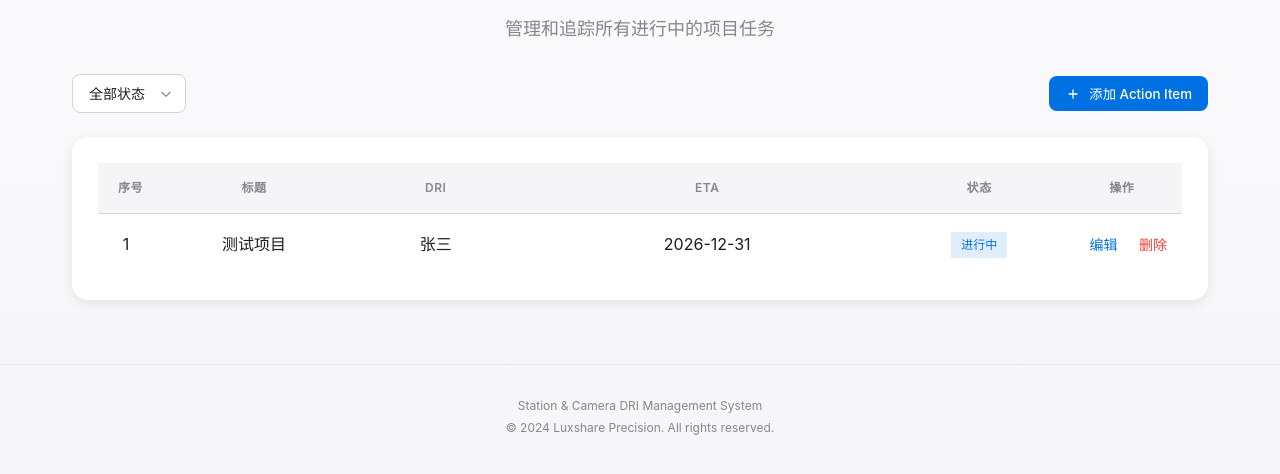
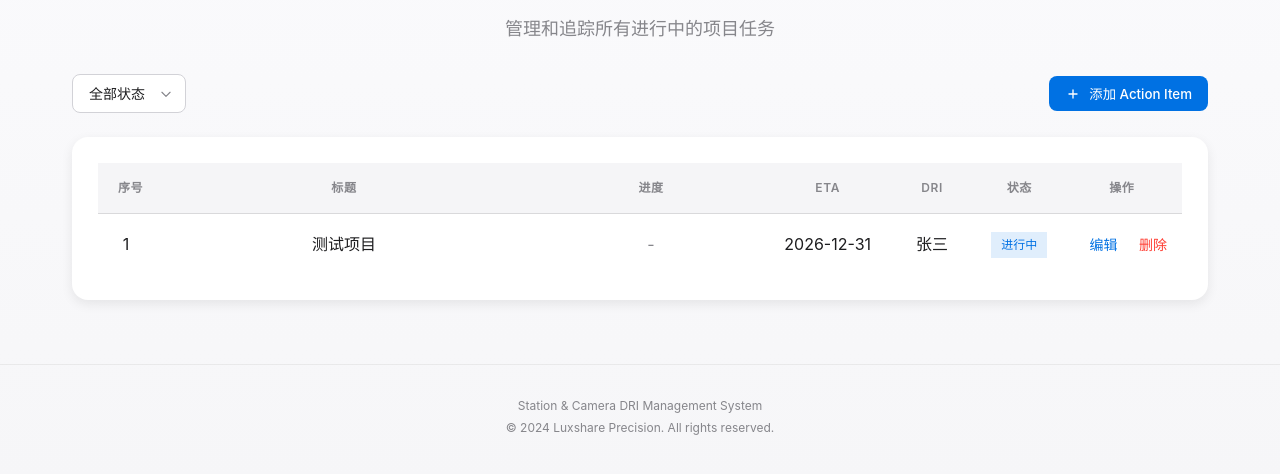
Before and after one commit to alston-lai/station-camera-dri, a Flask app: page /action-items in a window 1280 px wide. Shown: the part 186-660 px from the top of the page. Run offline with Flask 2, Linux system fonts and the light colour scheme; the visitor is signed in with stand-in values (Sample User, id 1); data comes from the database, SQL or seed files in the repository.

Commit message:
Action items新增进度文本列，调整列宽与列序

```diff
--- a/scripts/app.py
+++ b/scripts/app.py
@@ -562,6 +562,7 @@ def api_action_items_add():
         'title': data['title'],
         'dri': data.get('dri', ''),
         'eta': data.get('eta', ''),
+        'progress': data.get('progress', ''),
         'status': '进行中',
         'operator': user.get('name', user.get('employee_id', 'Unknown'))
     }, ip_address)
--- a/scripts/data_manager.py
+++ b/scripts/data_manager.py
@@ -95,6 +95,7 @@ CREATE TABLE IF NOT EXISTS action_items (
     dri        TEXT,
     eta        TEXT,
     status     TEXT,
+    progress   TEXT,
     operator   TEXT,
     created_at TEXT,
     updated_at TEXT
@@ -192,9 +193,9 @@ def _migrate_all():
         if isinstance(ai, dict):
             for it in ai.get('items', []):
                 c.execute(
-                    'INSERT INTO action_items(title,dri,eta,status,operator,created_at,updated_at) VALUES(?,?,?,?,?,?,?)',
+                    'INSERT INTO action_items(title,dri,eta,status,progress,operator,created_at,updated_at) VALUES(?,?,?,?,?,?,?,?)',
                     (it.get('title', ''), it.get('dri', ''), it.get('eta', ''), it.get('status', ''),
-                     it.get('operator', ''), it.get('created_at', ''), it.get('updated_at', '')))
+                     it.get('progress', ''), it.get('operator', ''), it.get('created_at', ''), it.get('updated_at', '')))
         # info_list（records 列表顺序：旧的 history 是“最新在前”，这里无需处理）
         info = _load_json_file('info_list.json')
         if isinstance(info, dict):
@@ -397,9 +398,9 @@ def get_all_action_items() -> List[Dict]:
 def add_action_item(item: Dict, ip_address: str = '') -> None:
     c = _conn()
     cur = c.execute(
-        'INSERT INTO action_items(title,dri,eta,status,operator,created_at) VALUES(?,?,?,?,?,?)',
+        'INSERT INTO action_items(title,dri,eta,status,progress,operator,created_at) VALUES(?,?,?,?,?,?,?)',
         (item.get('title', ''), item.get('dri', ''), item.get('eta', ''),
-         item.get('status', '进行中'), item.get('operator', ''), _now_minute()))
+         item.get('status', '进行中'), item.get('progress', ''), item.get('operator', ''), _now_minute()))
     item['id'] = cur.lastrowid
     item['created_at'] = _now_minute()
     c.commit()
@@ -409,7 +410,7 @@ def add_action_item(item: Dict, ip_address: str = '') -> None:
 
 def update_action_item(item_id: int, updates: Dict, ip_address: str = '') -> None:
     c = _conn()
-    fields = ['title', 'dri', 'eta', 'status', 'operator']
+    fields = ['title', 'dri', 'eta', 'status', 'progress', 'operator']
     sets = []
     vals = []
     for f in fields:
@@ -629,12 +630,22 @@ def delete_collector_sheet(sheet_id: int, operator: str = 'System',
 
 
 # ===== 初始化 =====
+def _ensure_schema_columns():
+    """对已存在的数据库执行增量列迁移（幂等）。"""
+    c = _conn()
+    cols = [r['name'] for r in c.execute('PRAGMA table_info(action_items)').fetchall()]
+    if 'progress' not in cols:
+        c.execute('ALTER TABLE action_items ADD COLUMN progress TEXT')
+    c.commit()
+
+
 def init_all_data() -> None:
-    """初始化数据库：建表并把现有 JSON 业务数据一次性导入（幂等）"""
+    """初始化数据库：建表、增量补列，并把现有 JSON 业务数据一次性导入（幂等）"""
     os.makedirs(os.path.dirname(DATABASE_PATH), exist_ok=True)
     c = _conn()
     c.executescript(SCHEMA)
     c.commit()
+    _ensure_schema_columns()
     _migrate_all()
 
 
--- a/templates/action_items.html
+++ b/templates/action_items.html
@@ -35,20 +35,22 @@
                     <col class="col-data">
                     <col class="col-data">
                     <col class="col-data">
+                    <col class="col-data">
                     <col class="col-op">
                 </colgroup>
                 <thead>
                     <tr>
                         <th class="seq-cell">序号</th>
                         <th>标题</th>
-                        <th>DRI</th>
-                        <th>ETA</th>
-                        <th>状态</th>
+                        <th>进度</th>
+                        <th class="narrow-col">ETA</th>
+                        <th class="narrow-col">DRI</th>
+                        <th class="narrow-col">状态</th>
                         <th class="op-cell">操作</th>
                     </tr>
                 </thead>
                 <tbody id="actionItemsTable">
-                    <tr><td colspan="6" class="loading-cell"><div class="spinner"></div></td></tr>
+                    <tr><td colspan="7" class="loading-cell"><div class="spinner"></div></td></tr>
                 </tbody>
             </table>
         </div>
@@ -80,6 +82,10 @@
                     <label class="form-label">ETA（完成日期）</label>
                     <input type="date" name="eta" class="form-input">
                 </div>
+            </div>
+            <div class="form-group">
+                <label class="form-label">进度</label>
+                <textarea name="progress" rows="4" class="form-input progress-textarea" placeholder="已完成的细节、正在进行的细节、后续计划、遇到的问题等"></textarea>
             </div>
             <div class="modal-footer">
                 <button type="button" onclick="closeAddModal()" class="modal-btn modal-btn-cancel">取消</button>
@@ -115,6 +121,10 @@
                     <label class="form-label">ETA（完成日期）</label>
                     <input type="date" name="eta" class="form-input">
                 </div>
+            </div>
+            <div class="form-group">
+                <label class="form-label">进度</label>
+                <textarea name="progress" rows="4" class="form-input progress-textarea" placeholder="已完成的细节、正在进行的细节、后续计划、遇到的问题等"></textarea>
             </div>
             <div class="form-group">
                 <label class="form-label">状态</label>
@@ -244,9 +254,17 @@
 .data-table td.data-cell {
     text-align: center;                  /* 内容默认居中 */
     vertical-align: middle;
+    overflow-wrap: anywhere;             /* 超长连续文本强制折行 */
+    word-break: break-word;
 }
 .data-table td.data-cell.is-long {
     text-align: left;                    /* 长文本 → 左对齐 */
+}
+/* ETA / DRI / 状态 三列：内容宽度可预测，缩窄左右内边距以减小列间空白 */
+.data-table th.narrow-col,
+.data-table td.narrow-col {
+    padding-left: 0.35rem;
+    padding-right: 0.35rem;
 }
 .data-table .col-seq { width: 56px; }
 .data-table .col-op  { width: 120px; }
@@ -256,6 +274,18 @@
     justify-content: center;
     gap: 0.35rem;
     white-space: nowrap;
+}
+.data-table td.progress-cell {
+    white-space: pre-line;               /* 保留进度文本中的换行 */
+    overflow-wrap: anywhere;             /* 且无空格的长文本也折行，不横向溢出 */
+    word-break: break-word;
+}
+.progress-textarea {
+    width: 100%;
+    box-sizing: border-box;
+    resize: vertical;
+    min-height: 5rem;
+    font-family: inherit;
 }
 .loading-cell {
     text-align: center;
@@ -338,7 +368,7 @@ function renderTable() {
 
     const tbody = document.getElementById('actionItemsTable');
     if (items.length === 0) {
-        tbody.innerHTML = '<tr><td colspan="6" class="empty-cell">暂无数据</td></tr>';
+        tbody.innerHTML = '<tr><td colspan="7" class="empty-cell">暂无数据</td></tr>';
         applyActionLayout();
         return;
     }
@@ -349,12 +379,13 @@ function renderTable() {
             <tr class="${isOverdue ? 'row-overdue' : ''}">
                 <td class="seq-cell text-secondary">${idx + 1}</td>
                 <td class="data-cell"><span class="font-medium">${item.title}</span></td>
-                <td class="data-cell">${item.dri || '<span class="text-secondary">-</span>'}</td>
-                <td class="data-cell ${isOverdue ? 'text-danger font-semibold' : ''}">
+                <td class="data-cell progress-cell">${item.progress || '<span class="text-secondary">-</span>'}</td>
+                <td class="data-cell narrow-col ${isOverdue ? 'text-danger font-semibold' : ''}">
                     ${item.eta || '-'}
                     ${isOverdue ? '<span class="badge badge-danger ml-2">逾期</span>' : ''}
                 </td>
-                <td class="data-cell">
+                <td class="data-cell narrow-col">${item.dri || '<span class="text-secondary">-</span>'}</td>
+                <td class="data-cell narrow-col">
                     <span class="badge badge-${item.status === '已完成' ? 'success' : item.status === '已取消' ? 'secondary' : 'info'}">
                         ${item.status}
                     </span>
@@ -390,39 +421,63 @@ function applyActionLayout() {
     const seqW = 56, opW = 120;
     const avail = Math.max(60, totalW - seqW - opW - 4);
 
-    // 数据列权重
-    const weights = [];
+    // 固定窄列：ETA（年月日）、DRI、状态（≤3字），内容宽度可预测、给进度让位
+    const fixedW = { 'ETA': 118, 'DRI': 90, '状态': 84 };
+    const flexIdxs = [];      // 数据列序号(d)
+    const flexWeights = [];
+    const fixedVals = {};     // d -> width
     for (let d = 0; d < nData; d++) {
         const colIdx = 1 + d;
-        let max = (head[colIdx] ? head[colIdx].innerText : '').trim().length;
+        const header = (head[colIdx] ? head[colIdx].innerText : '').trim();
+        if (Object.prototype.hasOwnProperty.call(fixedW, header)) {
+            fixedVals[d] = fixedW[header];
+            continue;
+        }
+        let max = header.length;
         for (let r = 0; r < body.length; r++) {
             const cell = body[r].cells[colIdx];
             if (!cell) continue;
             const L = (cell.innerText || '').replace(/\s+/g, ' ').trim().length;
             if (L > max) max = L;
         }
-        weights.push(Math.pow(Math.max(max, 1), 0.7));
+        flexIdxs.push(d);
+        flexWeights.push(Math.pow(Math.max(max, 1), 0.7));
     }
-    const sum = weights.reduce((a, b) => a + b, 0) || 1;
-    const minCol = 80;
+    let fixedTotal = 0;
+    for (const k in fixedVals) fixedTotal += fixedVals[k];
+    const flexAvail = Math.max(0, avail - fixedTotal);
+
     const ws = [];
-    const overflow = nData * minCol >= avail;
-    if (overflow) {
-        for (let j = 0; j < nData; j++) ws.push(minCol);
+    const sumW = flexWeights.reduce((a, b) => a + b, 0) || 1;
+    // 标题列保底宽度：容纳约 6 个汉字（含单元格内边距）
+    const TITLE_MIN = 170;
+    const flexMins = flexIdxs.map(function (d) {
+        const colIdx = 1 + d;
+        const h = (head[colIdx] ? head[colIdx].innerText : '').trim();
+        return h === '标题' ? TITLE_MIN : 90;
+    });
+    // 弹性列分配
+    let overflow = false;
+    const needMin = flexMins.reduce((a, b) => a + b, 0);
+    if (needMin >= flexAvail) {
+        overflow = true;
+    }
+    if (flexIdxs.length === 0) {
+        // 没有弹性列，宽度就是各固定列
+    } else if (overflow) {
+        flexIdxs.forEach(function (d, i) { fixedVals[d] = flexMins[i]; });
     } else {
         let used = 0;
-        for (let j2 = 0; j2 < nData; j2++) {
-            let w = Math.max(minCol, Math.floor(avail * (weights[j2] / sum)));
-            if (j2 === nData - 1) w = Math.max(minCol, avail - used);
-            ws.push(w); used += w;
+        for (let i = 0; i < flexIdxs.length; i++) {
+            let w = Math.max(flexMins[i], Math.floor(flexAvail * (flexWeights[i] / sumW)));
+            if (i === flexIdxs.length - 1) w = Math.max(flexMins[i], flexAvail - used);
+            fixedVals[flexIdxs[i]] = w;
+            used += w;
         }
-        if (used > avail) {
-            const sc = avail / used; used = 0;
-            for (let j3 = 0; j3 < nData; j3++) {
-                ws[j3] = Math.max(minCol, Math.floor(ws[j3] * sc));
-                used += ws[j3];
-            }
-        }
+    }
+    // 组装每个数据列最终宽度
+    for (let d = 0; d < nData; d++) {
+        ws.push(fixedVals[d] ?? 90);
     }
     cols[0].style.width = seqW + 'px';
     for (let k = 0; k < nData; k++) cols[1 + k].style.width = ws[k] + 'px';
@@ -467,6 +522,7 @@ function showEditModal(id) {
     form.dri.value = item.dri || '';
     form.eta.value = item.eta || '';
     form.status.value = item.status || '进行中';
+    form.progress.value = item.progress || '';
 
     document.getElementById('editModal').classList.remove('hidden');
     document.getElementById('editModal').classList.add('flex');
@@ -487,7 +543,8 @@ document.getElementById('addForm').onsubmit = function(e) {
         body: JSON.stringify({
             title: form.title.value,
             dri: form.dri.value,
-            eta: form.eta.value
+            eta: form.eta.value,
+            progress: form.progress.value
         })
     }).then(r => r.json())
     .then(data => {
@@ -511,7 +568,8 @@ document.getElementById('editForm').onsubmit = function(e) {
             title: form.title.value,
             dri: form.dri.value,
             eta: form.eta.value,
-            status: form.status.value
+            status: form.status.value,
+            progress: form.progress.value
         })
     }).then(r => r.json())
     .then(data => {
```
